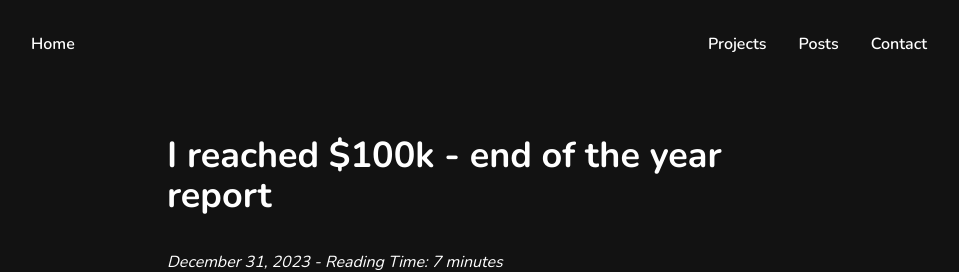
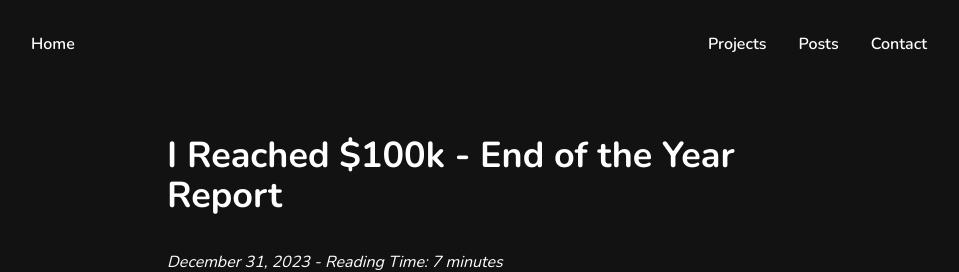
Before and after one commit to GhimpuLucianEduard/lucian-ghimpu-web, a Vue app: page /posts/fire-5 in a window 1280 px wide. Shown: the top 272 px of the page, without its empty margins (161-1120 px from the left). Built offline with nearby package versions, Linux system fonts and the light colour scheme; what @highlightjs/vue-plugin would draw is missing.

Commit message:
fix: title

```diff
--- a/src/views/fire/FireFive.vue
+++ b/src/views/fire/FireFive.vue
@@ -1,7 +1,7 @@
 <template>
   <div class="flex flex-col justify-start items-center container w-full mt-12 pb-12">
     <article class="prose dark:prose-invert lg:w-[856px]">
-      <h1>I reached $100k - end of the year report</h1>
+      <h1>I Reached $100k - End of the Year Report</h1>
 
       <em>December 31, 2023 - Reading Time: 7 minutes</em>
 
```
